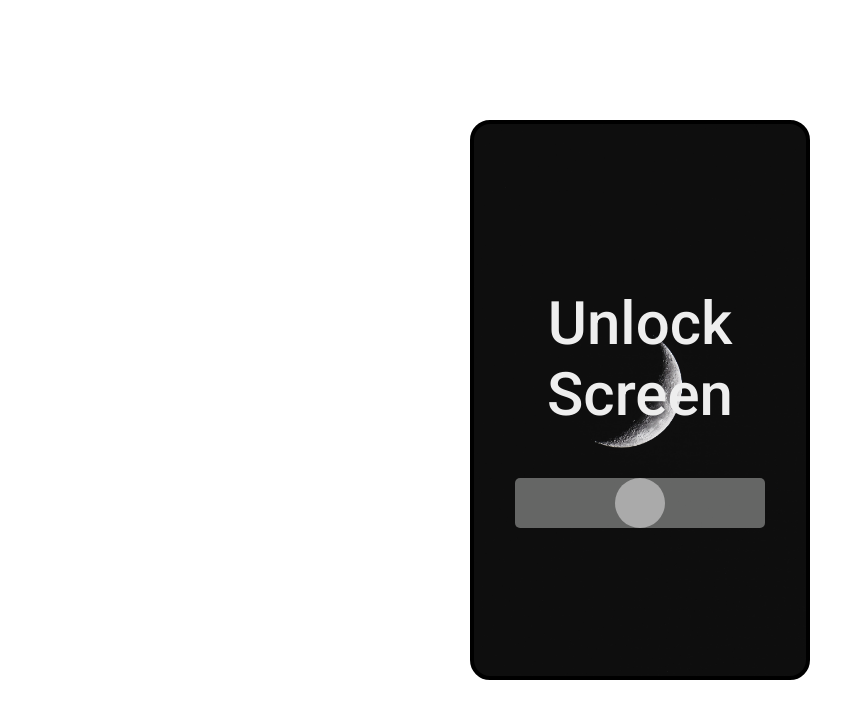
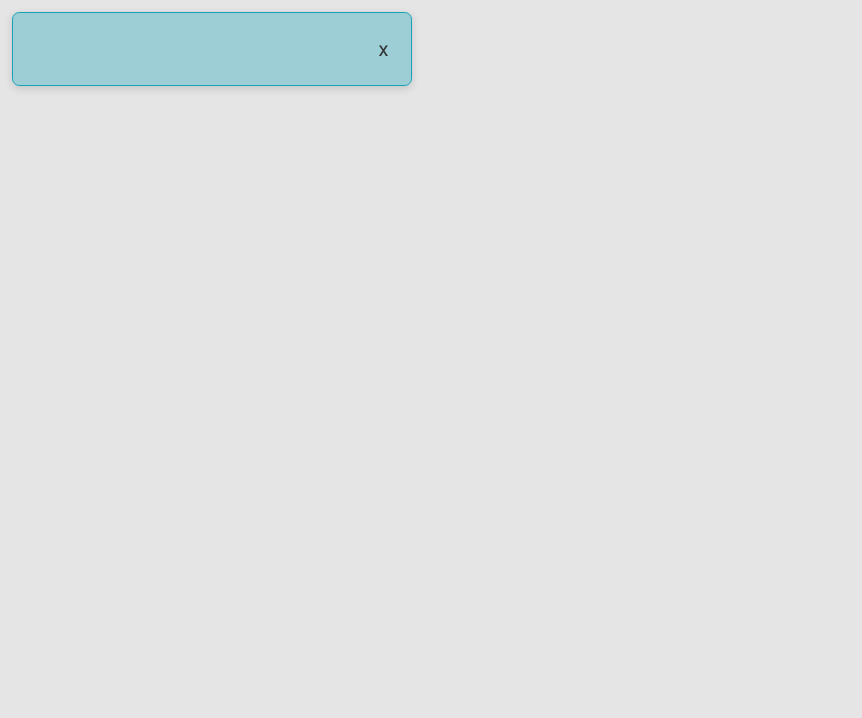
Before and after one commit to jeffKimball/ReactSandbox, a React (Create React App) app in the folder projects/: page / in a window 1280 px wide. Shown: the top 718 px of the page, without its empty margins (0-862 px from the left). Built offline with nearby package versions, Linux system fonts and the light colour scheme.

Commit message:
create a popup component

```diff
--- a/projects/src/App.js
+++ b/projects/src/App.js
@@ -1,5 +1,6 @@
 import './App.css';
-import SlideToUnlock from './projects/08-SlideToUnlock/SlideToUnlock';
+import PopUPApp from './projects/11-PopUps/PopUPApp';
+// import SlideToUnlock from './projects/08-SlideToUnlock/SlideToUnlock';
 // import LightDarkMode from './projects/07-LightDarkMode/LightDarkMode';
 // import Temperature from './projects/06-TemperatureApp/Temperature';
 // import AlertApp from './projects/05-Alerts/AlertApp';
@@ -11,7 +12,8 @@
 function App() {
   return (
     <div className="App">
-      <SlideToUnlock />
+      <PopUPApp />
+      {/* <SlideToUnlock /> */}
       {/* <LightDarkMode /> */}
       {/* <Temperature /> */}
       {/* <AlertApp /> */}
--- /dev/null
+++ b/projects/src/projects/11-PopUps/PopUPApp.jsx
@@ -0,0 +1,12 @@
+import React from 'react'
+import PopUp from '../components/PopUp.component'
+
+const PopUPApp = () => {
+  return (
+    <div>
+        <PopUp type={"alert-info"}/>
+    </div>
+  )
+}
+
+export default PopUPApp
--- /dev/null
+++ b/projects/src/projects/components/PopUp.component.jsx
@@ -0,0 +1,33 @@
+import React from "react";
+import Button from "./Button"
+
+const popUpContainer = {
+    position: "absolute",
+    top: "0",
+    height: "100vh",
+    width: "100vw",
+    background: "rgba(0, 0, 0, 0.1 )",
+    zIndex: "-1",
+}
+
+const popUpStyle = {
+    position: "relative",
+    margin: "40 vh auto",
+    zIndex: "1"
+}
+
+const PopUp = ({ type, title, text, handleClose }) => {
+    return <div style={popUpContainer}>
+        <div className={`${type}`}>
+            <div className="alert-close">
+                <div className="d-flex flex-column">
+                    <h4 className="mb-1">{title && title}</h4>
+                    <p className="mb-1">{text && text}</p>
+                </div>
+                <Button btnClass={"btn-close"} text={"x"} onClick={handleClose}/>
+            </div>
+        </div>
+    </div>;
+};
+
+export default PopUp;
```
